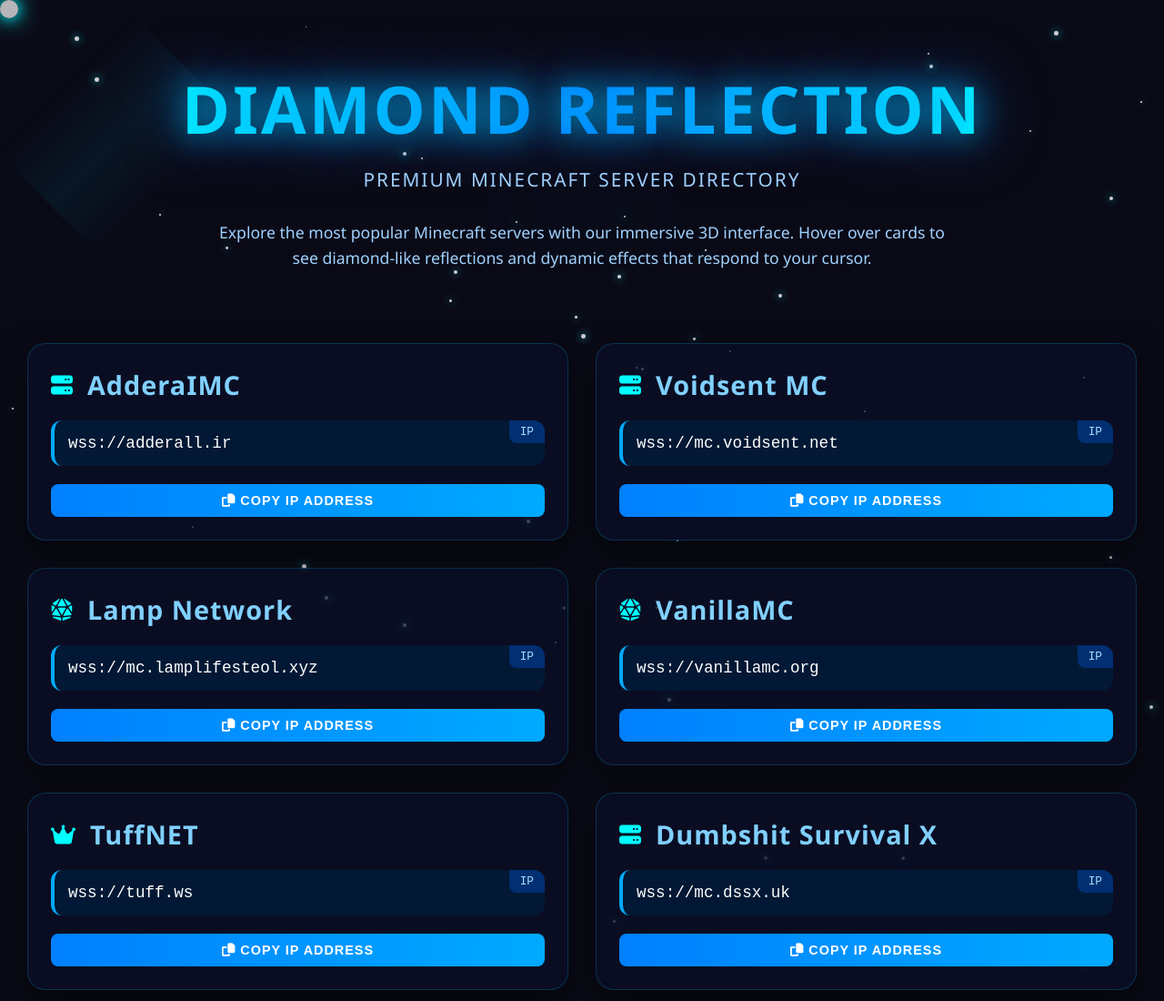
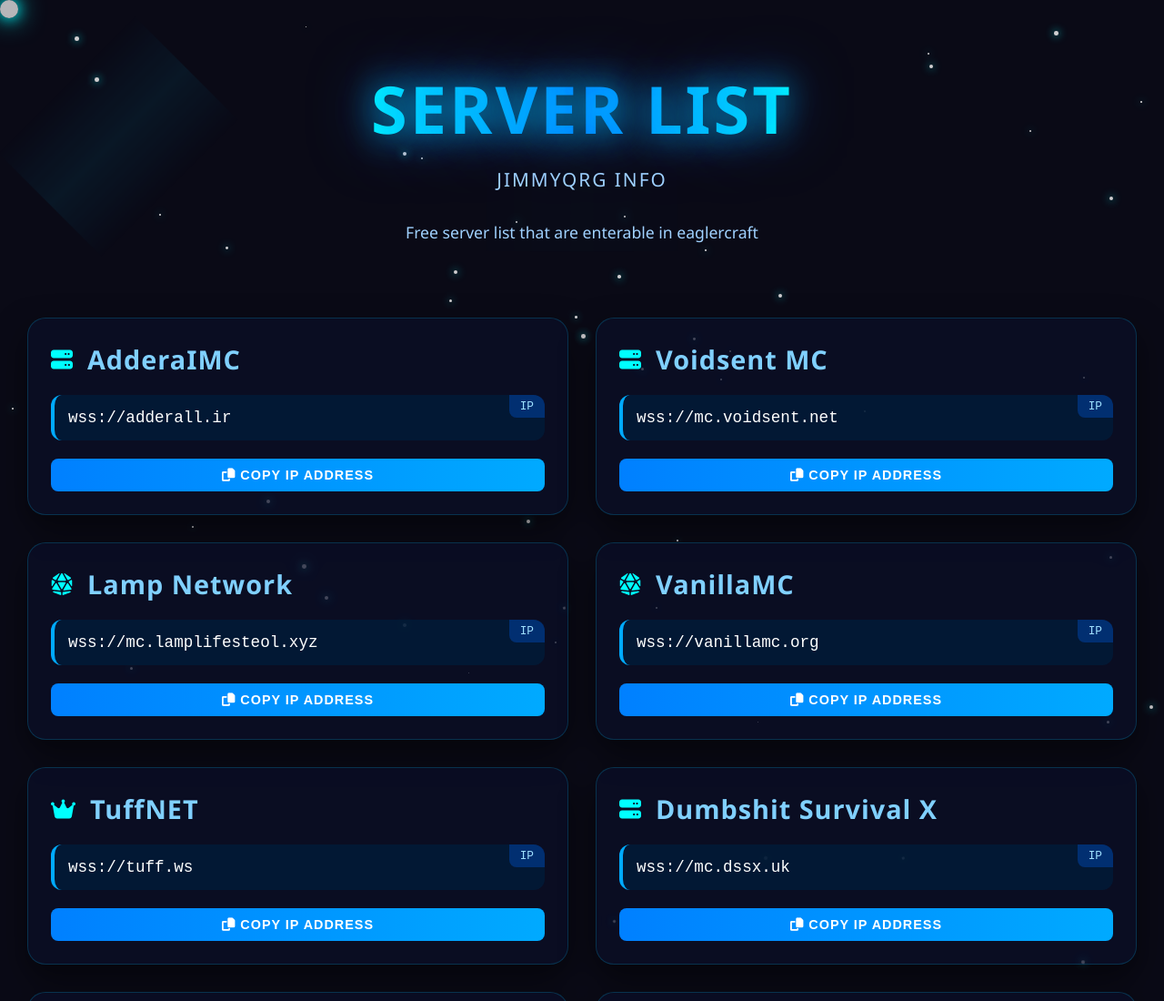
Before and after one commit to jimmyqrg/info, a plain HTML site: page ec/servers/index.html in a window 1280 px wide. Shown: the top 1100 px of the page at 91% size. Drawn offline with Linux system fonts and the light colour scheme.

Commit message:
Update index.html

```diff
--- a/ec/servers/index.html
+++ b/ec/servers/index.html
@@ -446,11 +446,10 @@
     <div class="main-container">
         <header>
             <div class="diamond-icon"></div>
-            <h1 class="header-title">DIAMOND REFLECTION</h1>
-            <p class="header-subtitle">Premium Minecraft Server Directory</p>
+            <h1 class="header-title">SERVER LIST</h1>
+            <p class="header-subtitle">JimmyQrg Info</p>
             <p style="color: #a0d2ff; max-width: 800px; margin: 0 auto; font-size: 1.1rem; line-height: 1.6;">
-                Explore the most popular Minecraft servers with our immersive 3D interface.
-                Hover over cards to see diamond-like reflections and dynamic effects that respond to your cursor.
+                Free server list that are enterable in eaglercraft
             </p>
         </header>
 
```
